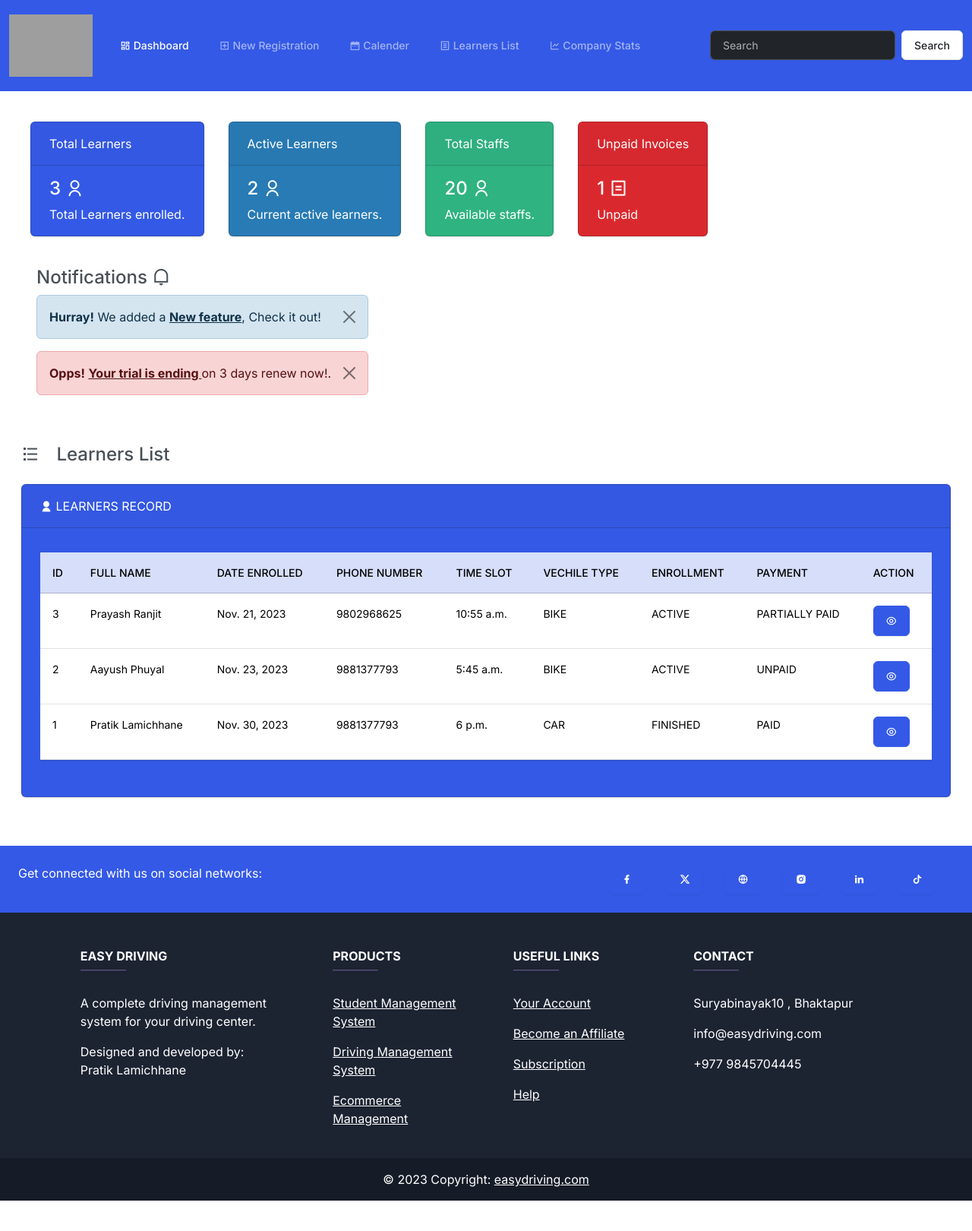
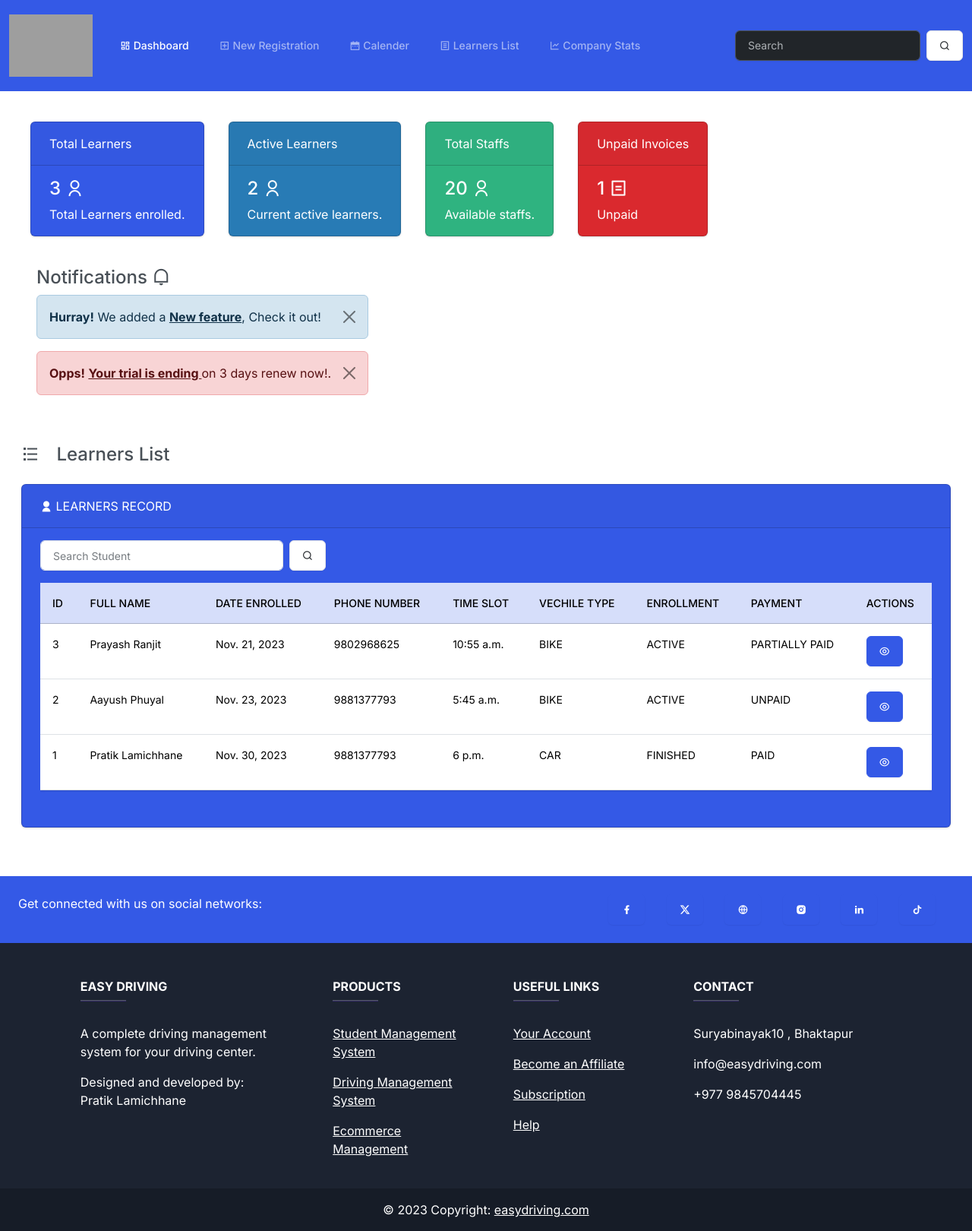
Before and after one commit to pratiklamichhane/Driving-school-management-system, a Django app: page / in a window 1280 px wide. Shown: the whole page at 76% size. Before the commit the page ends 1580 px from the top, so only its background shows below. Run offline with Django 4.2, Linux system fonts and the light colour scheme; data comes from the database, SQL or seed files in the repository; some libraries are stand-ins or nearby versions; grey boxes are pictures that could not be loaded.

Commit message:
view student updated

```diff
--- a/base_project/management/templates/management/base.html
+++ b/base_project/management/templates/management/base.html
@@ -38,7 +38,7 @@
             </ul>
             <form class="d-flex">
               <input class="form-control me-sm-2" type="search" placeholder="Search">
-              <button class="btn btn-secondary my-2 my-sm-0" type="submit">Search</button>
+              <button class="btn btn-secondary my-2 my-sm-0" type="submit"><i class="ri-search-line"></i></button>
             </form>
           </div>
         </div>
--- a/base_project/management/templates/management/index.html
+++ b/base_project/management/templates/management/index.html
@@ -65,6 +65,11 @@ notifications center starts {% endcomment %}
       <div class="card text-white bg-primary m-3" bis_skin_checked="1">
         <div class="card-header" bis_skin_checked="1"><i class="ri-user-fill"></i> LEARNERS RECORD</div>
         <div class="card-body" bis_skin_checked="1">
+
+          <form class="d-flex">
+            <input class="form-control me-sm-2" style="max-width: 20rem;" type="search" placeholder="Search Student">
+            <button class="btn btn-secondary my-2 my-sm-0" type="submit"><i class="ri-search-line"></i></button>
+          </form>
           <p class="card-text">
             <div class="table-responsive">
             <table class="table table-hover">
@@ -78,7 +83,7 @@ notifications center starts {% endcomment %}
                   <th scope="col">Vechile Type</th>
                   <th scope="col">Enrollment</th>
                   <th scope="col">Payment</th>
-                  <th scope="col">Action</th>
+                  <th scope="col">Actions</th>
                 </tr>
               </thead>
              {% for student in students %}
@@ -91,7 +96,37 @@ notifications center starts {% endcomment %}
               <td>{{ student.vehicle_type }}</td>
               <td>{{ student.enrollment_status}}</td>
               <td>{{ student.payment_status}}</td>
-              <td><button type="button" class="btn btn-primary"><i class="ri-eye-line"></i></button>
+              <td><a type="button" class="btn btn-primary" href="{% url 'view_student' student.id%}" data-bs-toggle="modal" data-bs-target="#mymodal{{student.id}}"
+                ><i class="ri-eye-line"></i></a>
+                {% comment %} modal view student {% endcomment %}
+                <div class="modal" bis_skin_checked="1" id="mymodal{{student.id}}" tabindex="-1" aria-labelledby="mymodellabel1" aria-hidden="true" >
+                  <div class="modal-dialog" role="document" bis_skin_checked="1">
+                    <div class="modal-content" bis_skin_checked="1">
+                      <div class="modal-header" bis_skin_checked="1">
+                        <h5 class="modal-title"><i class="ri-profile-line"></i> {{student.student_name}}</h5>
+                        <button type="button" class="btn-close" data-bs-dismiss="modal" aria-label="Close">
+                          <span aria-hidden="true"></span>
+                        </button>
+                      </div>
+                      <div class="modal-body" bis_skin_checked="1">
+                        <p><i class="ri-profile-line"></i> ID : <strong>{{student.id}}</strong></p>
+                        <p><i class="ri-user-3-line"></i> Full Name : <strong>{{student.student_name}}</strong></p>
+                        <p><i class="ri-phone-line"></i> Phone No : <strong>{{student.phone_number}}</strong></p>
+                        <p><i class="ri-calendar-line"></i> Date Start : <strong>{{student.date_enrolled}}</strong></p>
+                        <p><i class="ri-time-line"></i> Time Slot : <strong>{{student.time_slot}}</strong></p>
+                        <p><i class="ri-car-line"></i> Vehicle Type : <strong>{{student.vehicle_type}}</strong></p>
+                        <p><i class="ri-pass-valid-fill"></i> Enrollment Status : <strong>{{student.enrollment_status}}</strong></p>
+                        <p><i class="ri-wallet-2-line"></i> Payment Status: <strong>{{student.payment_status}}</strong></p>
+                        <p><i class="ri-money-dollar-box-line"></i> Final Amount: <strong>{{student.final_amount}}</strong></p>
+                        <p><i class="ri-map-pin-user-line"></i> Staff Assigned: <strong>Ram Shrestha</strong></p>
+                      </div>
+                      <div class="modal-footer" bis_skin_checked="1">
+                        <button type="button" class="btn btn-primary">Save changes</button>
+                        <button type="button" class="btn btn-secondary" data-bs-dismiss="modal">Close</button>
+                      </div>
+                    </div>
+                  </div>
+                </div>
               </td>
              </tr>
              {% endfor %}
--- a/base_project/management/urls.py
+++ b/base_project/management/urls.py
@@ -2,4 +2,5 @@ from django.urls import path
 from . import views
 urlpatterns = [
     path("" , views.index , name="index" ),
+    path("<int:id>" , views.view_student , name="view_student" ),
 ]
--- a/base_project/management/views.py
+++ b/base_project/management/views.py
@@ -12,4 +12,5 @@ def index(request):
     })
 
 def view_student(request , id):
-    return
+    student = Student.objects.get(pk=id)
+    return HttpResponseRedirect(reverse('index'))
```
